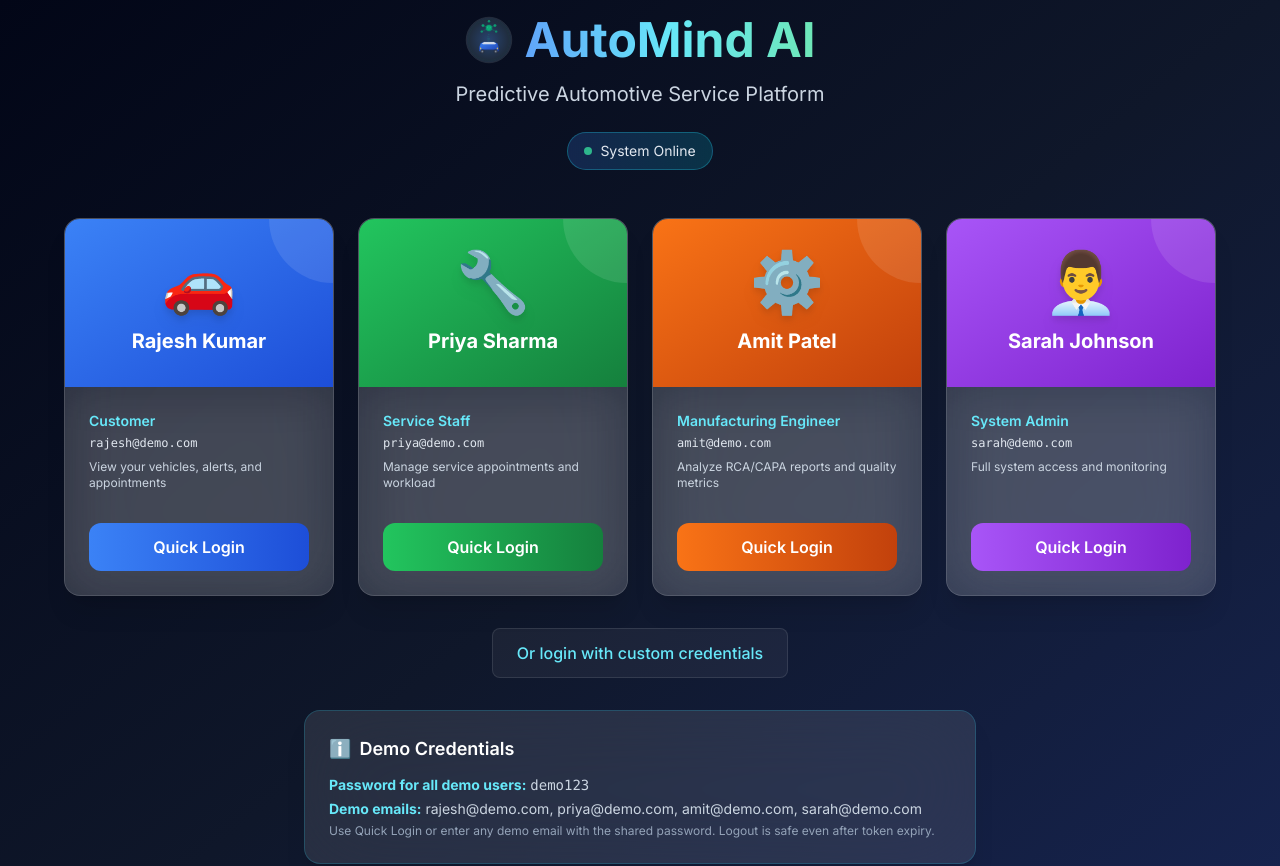
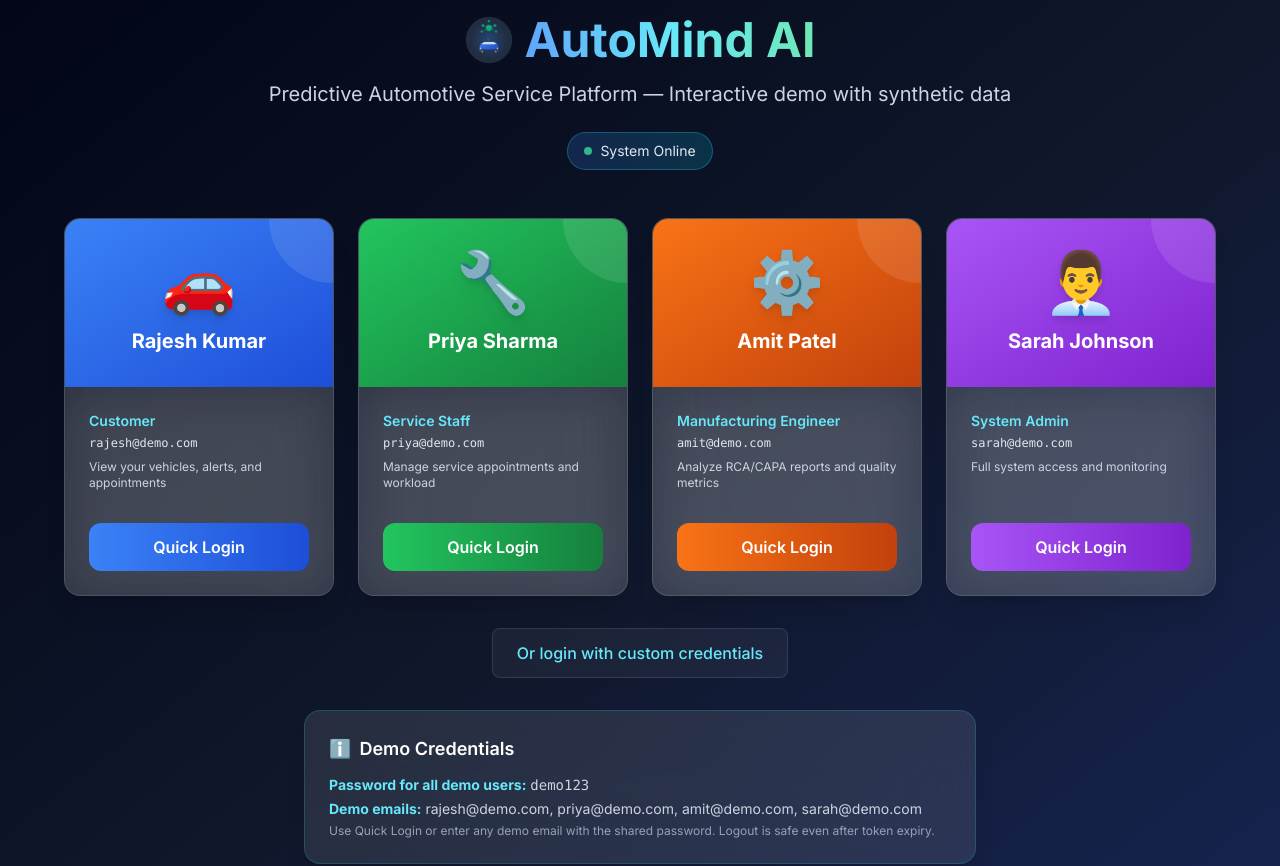
Before and after one commit to codebyArya-bit/Automotive-Predictive-Maintainance-System, a React (Vite) app in the folder frontend/: page /login in a window 1280 px wide. Shown: the top 866 px of the page. Built offline with nearby package versions, Linux system fonts and the light colour scheme; no server answers.

Commit message:
fix(demo): align preview UI with synthetic API and honest read-only behavior

```diff
--- a/frontend/src/pages/Login.tsx
+++ b/frontend/src/pages/Login.tsx
@@ -142,7 +142,7 @@ const Login: React.FC = () => {
             <span className="gradient-title">AutoMind AI</span>
           </h1>
           <p className="text-xl text-slate-300 mb-2">
-            Predictive Automotive Service Platform
+            Predictive Automotive Service Platform — Interactive demo with synthetic data
           </p>
           <div className="mt-4 inline-flex items-center px-4 py-2 bg-gradient-to-r from-blue-500/20 to-cyan-500/20 border border-cyan-400/30 rounded-full">
             <div className="w-2 h-2 bg-emerald-400 rounded-full animate-pulse mr-2"></div>
```
